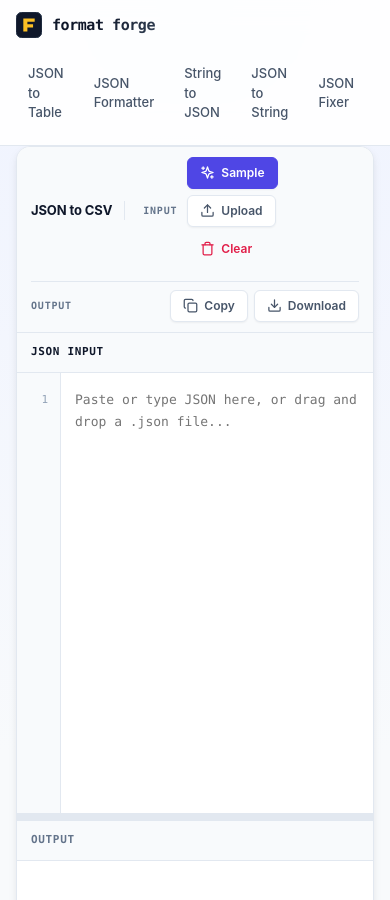
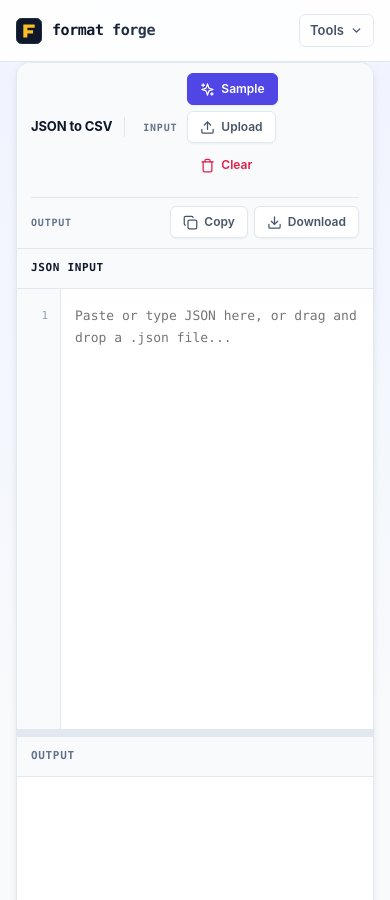
Before and after one commit to zazhedho/format-forge, a Next.js app: page /json-to-csv in a window 390 px wide. Shown: the top 900 px of the page. Built offline with nearby package versions, Linux system fonts and the light colour scheme.

Commit message:
feat: add mobile tools menu for improved navigation on smaller screens

```diff
--- a/app/globals.css
+++ b/app/globals.css
@@ -257,6 +257,11 @@
   position: relative;
 }
 
+.mobile-tools {
+  display: none;
+  position: relative;
+}
+
 .more-tools summary {
   display: flex;
   align-items: center;
@@ -281,6 +286,11 @@
 }
 
 .more-tools[open] summary {
+  color: var(--text-primary);
+  background: var(--bg-surface-elevated);
+}
+
+.mobile-tools[open] summary {
   color: var(--text-primary);
   background: var(--bg-surface-elevated);
 }
@@ -1859,13 +1869,46 @@
 @media (max-width: 768px) {
   .site-header {
     padding: 12px 16px;
-    flex-wrap: wrap;
+    flex-wrap: nowrap;
+    gap: 12px;
   }
   .primary-nav {
-    order: 3;
-    width: 100%;
-    overflow-x: auto;
-    padding-bottom: 4px;
+    display: none;
+  }
+  .mobile-tools {
+    display: block;
+    margin-left: auto;
+    position: static;
+  }
+  .mobile-tools summary {
+    display: flex;
+    align-items: center;
+    gap: 6px;
+    padding: 6px 10px;
+    border: 1px solid var(--border-default);
+    border-radius: var(--radius-sm);
+    color: var(--text-secondary);
+    cursor: pointer;
+    list-style: none;
+    font-size: 13px;
+    font-weight: 600;
+  }
+  .mobile-tools summary::-webkit-details-marker {
+    display: none;
+  }
+  .mobile-tools-menu {
+    position: absolute;
+    top: calc(100% + 1px);
+    right: 0;
+    left: 0;
+    width: auto;
+    max-height: calc(100vh - 62px);
+    overflow-y: auto;
+    padding: 12px 16px 16px;
+    border-radius: 0 0 var(--radius-md) var(--radius-md);
+  }
+  .mobile-tools-menu .more-tools-item {
+    min-height: 42px;
   }
   .nav-category {
     display: none;
--- a/components/app-shell.tsx
+++ b/components/app-shell.tsx
@@ -41,6 +41,7 @@
   const normalizedPathname = pathname.replace(/\/+$/, '')
   const [sessions, setSessions] = useState<Partial<Record<ToolId, ToolSession>>>({})
   const moreToolsRef = useRef<HTMLDetailsElement>(null)
+  const mobileToolsRef = useRef<HTMLDetailsElement>(null)
   const sessionContext = useMemo<ToolSessionContextValue>(() => ({
     sessions,
     updateSession: (toolId, update) => {
@@ -53,12 +54,13 @@
 
   useEffect(() => {
     const closeOnOutsideClick = (event: PointerEvent) => {
-      const menu = moreToolsRef.current
-      if (menu?.open && event.target instanceof Node && !menu.contains(event.target)) menu.open = false
+      for (const menu of [moreToolsRef.current, mobileToolsRef.current]) {
+        if (menu?.open && event.target instanceof Node && !menu.contains(event.target)) menu.open = false
+      }
     }
     const closeOnEscape = (event: KeyboardEvent) => {
-      const menu = moreToolsRef.current
-      if (event.key === 'Escape' && menu?.open) {
+      const menu = [moreToolsRef.current, mobileToolsRef.current].find((item) => item?.open)
+      if (event.key === 'Escape' && menu) {
         menu.open = false
         menu.querySelector<HTMLElement>('summary')?.focus()
       }
@@ -72,6 +74,8 @@
     }
   }, [])
 
+  const primaryTools = tools.filter((tool) => tool.id !== 'json-to-csv' && tool.id !== 'json-to-yaml' && tool.id !== 'json-to-xml' && tool.id !== 'xml-to-json' && tool.id !== 'json-to-struct')
+
   return (
     <ToolSessionContext.Provider value={sessionContext}>
       <div className="app-shell">
@@ -82,7 +86,7 @@
           </Link>
           <nav className="primary-nav" aria-label="Primary navigation">
             <span className="nav-category">JSON Tools</span>
-            {tools.filter((tool) => tool.id !== 'json-to-csv' && tool.id !== 'json-to-yaml' && tool.id !== 'json-to-xml' && tool.id !== 'xml-to-json' && tool.id !== 'json-to-struct').map((tool) => {
+            {primaryTools.map((tool) => {
               const isActive = normalizedPathname === tool.href
               return (
                 <Link
@@ -146,6 +150,50 @@
               </div>
             </details>
           </nav>
+          <details ref={mobileToolsRef} className="mobile-tools">
+            <summary aria-label="Open tools menu">
+              <span>Tools</span>
+              <ChevronDownIcon />
+            </summary>
+            <div className="more-tools-menu mobile-tools-menu" onClick={() => { mobileToolsRef.current?.removeAttribute('open') }}>
+              <span className="more-tools-section">JSON Tools</span>
+              {primaryTools.map((tool) => {
+                const isActive = normalizedPathname === tool.href
+                return (
+                  <Link
+                    key={tool.id}
+                    href={tool.href}
+                    className={`more-tools-item ${isActive ? 'active' : ''}`}
+                    aria-current={isActive ? 'page' : undefined}
+                  >
+                    <span>{tool.title}</span>
+                  </Link>
+                )
+              })}
+              <span className="more-tools-section">Converters</span>
+              <Link href="/json-to-yaml" className={`more-tools-item ${normalizedPathname === '/json-to-yaml' ? 'active' : ''}`} aria-current={normalizedPathname === '/json-to-yaml' ? 'page' : undefined}>
+                <span>JSON to YAML</span>
+              </Link>
+              <Link href="/json-to-xml" className={`more-tools-item ${normalizedPathname === '/json-to-xml' ? 'active' : ''}`} aria-current={normalizedPathname === '/json-to-xml' ? 'page' : undefined}>
+                <span>JSON to XML</span>
+              </Link>
+              <Link href="/xml-to-json" className={`more-tools-item ${normalizedPathname === '/xml-to-json' ? 'active' : ''}`} aria-current={normalizedPathname === '/xml-to-json' ? 'page' : undefined}>
+                <span>XML to JSON</span>
+              </Link>
+              <Link href="/json-to-csv" className={`more-tools-item ${normalizedPathname === '/json-to-csv' ? 'active' : ''}`} aria-current={normalizedPathname === '/json-to-csv' ? 'page' : undefined}>
+                <span>JSON to CSV</span>
+              </Link>
+              <span className="more-tools-section">Code Generation</span>
+              <Link href="/json-to-struct" className={`more-tools-item ${normalizedPathname === '/json-to-struct' ? 'active' : ''}`} aria-current={normalizedPathname === '/json-to-struct' ? 'page' : undefined}>
+                <span>JSON to Struct</span>
+              </Link>
+              <span className="more-tools-section">Encoding</span>
+              <div className="more-tools-item">
+                <span>Base64 / JWT</span>
+                <span className="badge-upcoming">Soon</span>
+              </div>
+            </div>
+          </details>
         </header>
         {children}
         <footer className="site-footer">
```
